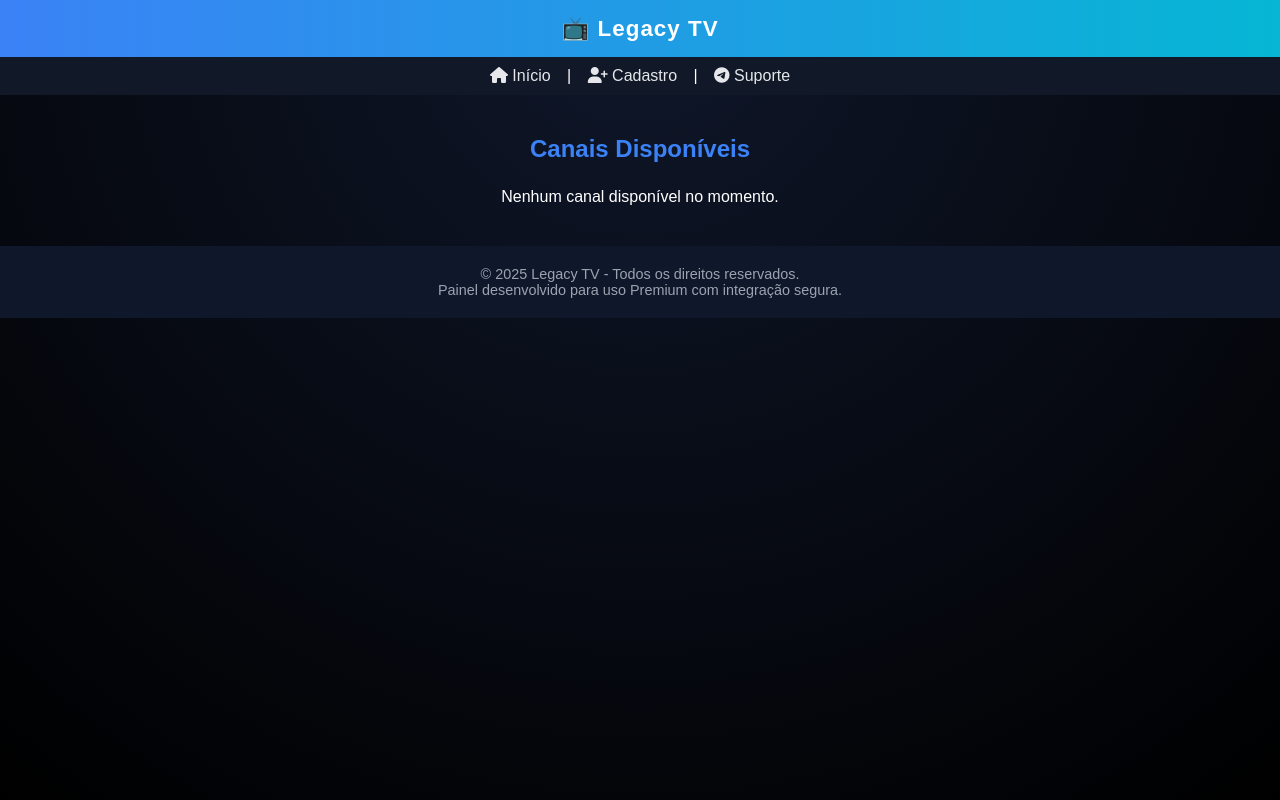
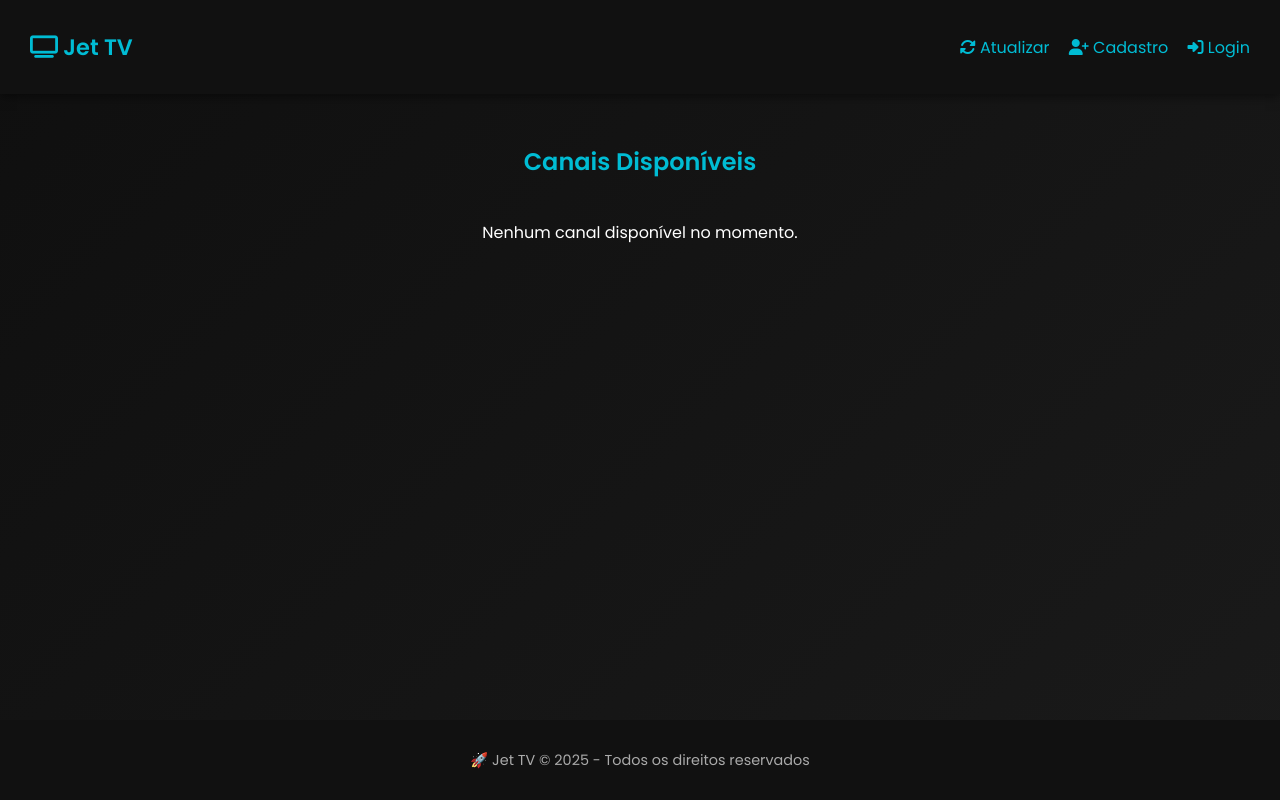
Before and after one commit to JET-SOUZA/Legacy.tv, a Flask app: page / in a window 1280 px wide. Run offline with Flask 3, Linux system fonts and the light colour scheme.

Commit message:
Update index.html

```diff
--- a/templates/index.html
+++ b/templates/index.html
@@ -1,128 +1,147 @@
 <!DOCTYPE html>
 <html lang="pt-BR">
 <head>
-    <meta charset="UTF-8">
+  <meta charset="utf-8">
+  <title>Jet TV - Canais</title>
   <meta name="viewport" content="width=device-width, initial-scale=1.0">
-    <title>{{ titulo or "Legacy TV" }}</title>
+
+  <!-- Fonte e Ícones -->
+  <link href="https://fonts.googleapis.com/css2?family=Poppins:wght@400;600&display=swap" rel="stylesheet">
   <link rel="stylesheet" href="https://cdnjs.cloudflare.com/ajax/libs/font-awesome/6.5.0/css/all.min.css">
+
   <style>
     body {
+      font-family: 'Poppins', sans-serif;
+      background: linear-gradient(135deg, #0f0f0f, #1a1a1a);
+      color: #fff;
       margin: 0;
-            font-family: "Poppins", sans-serif;
-            background: radial-gradient(circle at top, #0f172a, #000);
+      padding: 0;
+      min-height: 100vh;
+      display: flex;
+      flex-direction: column;
+    }
+
+    header {
+      background: #111;
+      color: #00bcd4;
+      padding: 15px 30px;
+      display: flex;
+      justify-content: space-between;
+      align-items: center;
+      box-shadow: 0 2px 10px rgba(0,0,0,0.5);
+      position: sticky;
+      top: 0;
+      z-index: 100;
+    }
+
+    header h1 {
+      font-size: 1.4rem;
+      font-weight: 600;
+    }
+
+    header nav a {
+      color: #00bcd4;
+      text-decoration: none;
+      margin-left: 15px;
+      font-weight: 500;
+      transition: 0.3s;
+    }
+
+    header nav a:hover {
       color: #fff;
-            min-height: 100vh;
     }
-        header {
-            background: linear-gradient(90deg, #3b82f6, #06b6d4);
-            padding: 15px;
+
+    .container {
+      flex: 1;
+      padding: 30px;
+    }
+
+    h2 {
+      color: #00bcd4;
       text-align: center;
-            font-size: 1.4em;
-            font-weight: 600;
-            letter-spacing: 1px;
-            box-shadow: 0 2px 10px rgba(0,0,0,0.3);
-        }
-        nav {
-            background: #111827;
-            text-align: center;
-            padding: 10px;
-        }
-        nav a {
-            color: #e5e7eb;
-            text-decoration: none;
-            margin: 0 12px;
-            font-weight: 500;
-            transition: color 0.3s;
-        }
-        nav a:hover {
-            color: #3b82f6;
-        }
-        .container {
-            max-width: 1100px;
-            margin: 40px auto;
-            padding: 0 15px;
-        }
-        h2 {
-            text-align: center;
-            color: #3b82f6;
       margin-bottom: 25px;
     }
-        .grid {
+
+    .cards-container {
       display: grid;
-            grid-template-columns: repeat(auto-fill, minmax(220px, 1fr));
+      grid-template-columns: repeat(auto-fit, minmax(200px, 1fr));
       gap: 20px;
     }
+
     .card {
-            background: #1e293b;
-            border-radius: 10px;
-            padding: 15px;
+      background: #181818;
+      border-radius: 12px;
+      box-shadow: 0 4px 12px rgba(0,0,0,0.4);
+      padding: 20px;
       text-align: center;
-            box-shadow: 0 4px 10px rgba(0,0,0,0.4);
-            transition: transform 0.2s, box-shadow 0.3s;
+      transition: transform 0.2s, box-shadow 0.2s;
     }
+
     .card:hover {
-            transform: scale(1.04);
-            box-shadow: 0 6px 14px rgba(0,0,0,0.5);
+      transform: translateY(-5px);
+      box-shadow: 0 6px 18px rgba(0,0,0,0.6);
     }
+
     .card h3 {
-            color: #e2e8f0;
-            font-size: 1.1em;
-            margin-bottom: 10px;
+      margin: 10px 0;
+      font-size: 1.1rem;
     }
-        .card a {
+
+    .btn {
       display: inline-block;
-            background: linear-gradient(90deg, #3b82f6, #06b6d4);
-            color: white;
-            padding: 8px 14px;
-            border-radius: 6px;
+      padding: 10px 20px;
+      border-radius: 8px;
+      background: #00bcd4;
+      color: #fff;
       text-decoration: none;
-            font-weight: 500;
+      font-weight: 600;
+      transition: 0.3s;
     }
-        .card a:hover {
-            background: linear-gradient(90deg, #2563eb, #0891b2);
+
+    .btn:hover {
+      background: #0097a7;
     }
+
     footer {
       text-align: center;
-            padding: 20px;
-            color: #9ca3af;
-            background: #0f172a;
-            margin-top: 40px;
-            font-size: 0.9em;
+      padding: 15px;
+      font-size: 0.9rem;
+      color: #aaa;
+      background: #111;
+      margin-top: auto;
     }
   </style>
 </head>
 <body>
 
-<header>📺 Legacy TV</header>
-
+  <header>
+    <h1><i class="fa-solid fa-tv"></i> Jet TV</h1>
     <nav>
-    <a href="{{ url_for('index') }}"><i class="fa fa-home"></i> Início</a> |
-    <a href="{{ url_for('register') }}"><i class="fa fa-user-plus"></i> Cadastro</a> |
-    {% if canais %}
-        <a href="{{ url_for('play', id=canais[0].id) }}"><i class="fa fa-play-circle"></i> Player</a> |
-    {% endif %}
-    <a href="https://t.me/legacytv" target="_blank"><i class="fab fa-telegram"></i> Suporte</a>
+      <a href="{{ url_for('reload_playlist') }}"><i class="fa-solid fa-rotate"></i> Atualizar</a>
+      <a href="{{ url_for('register') }}"><i class="fa fa-user-plus"></i> Cadastro</a>
+      <a href="{{ url_for('login') }}"><i class="fa fa-sign-in-alt"></i> Login</a>
     </nav>
+  </header>
 
   <div class="container">
-    <h2>{{ titulo or "Canais Disponíveis" }}</h2>
-    {% if canais %}
-        <div class="grid">
+    <h2>{{ titulo }}</h2>
+
+    <div class="cards-container">
       {% for canal in canais %}
         <div class="card">
-                    <h3>{{ canal.nome }}</h3>
-                    <a href="{{ url_for('play', id=canal.id) }}"><i class="fa fa-play"></i> Assistir</a>
-                </div>
-            {% endfor %}
+          <h3>{{ canal.name }}</h3>
+          <a href="{{ url_for('play', id=canal.id) }}" class="btn">
+            🎥 Assistir
+          </a>
         </div>
       {% else %}
         <p style="text-align:center;">Nenhum canal disponível no momento.</p>
-    {% endif %}
+      {% endfor %}
+    </div>
   </div>
 
   <footer>
-    © {{ 2025 }} Legacy TV - Todos os direitos reservados.<br>
-    Painel desenvolvido para uso Premium com integração segura.
+    <p>🚀 Jet TV © 2025 - Todos os direitos reservados</p>
   </footer>
 
 </body>
```
Lines whose indentation alone changed are shown as unchanged.
